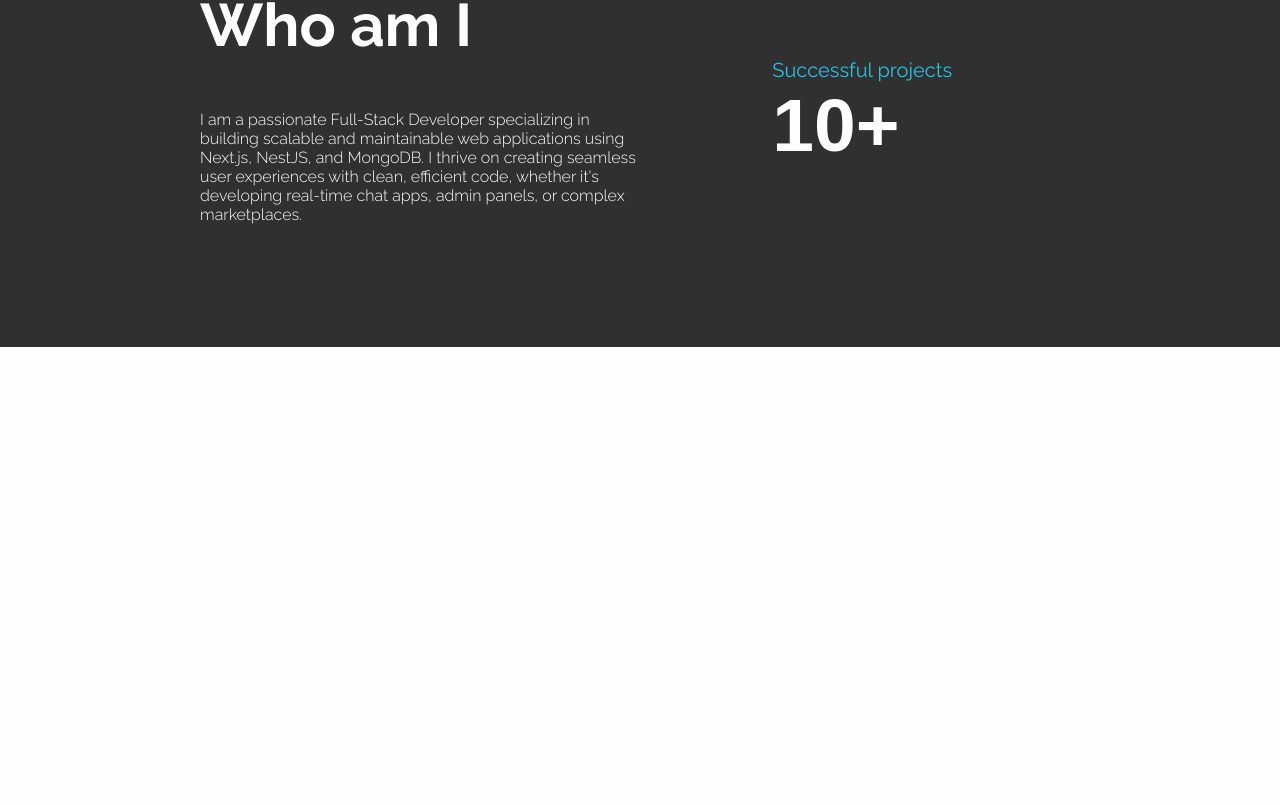
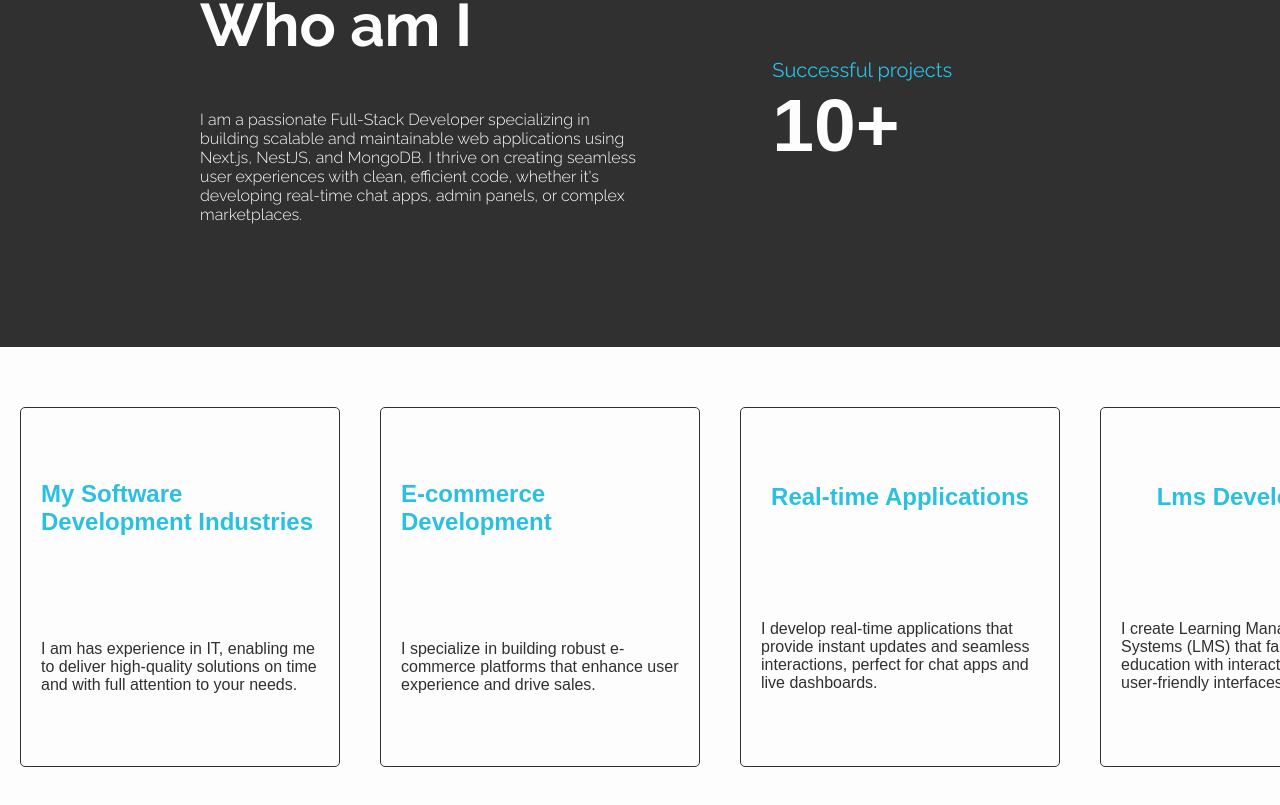
Before and after one commit to LychokZZ/Landing, a Next.js app: page / in a window 1280 px wide. Shown: the part 933-1738 px from the top of the page. Built offline with nearby package versions, Linux system fonts and the light colour scheme.

Commit message:
add next block

```diff
--- a/src/component/Main/Technologies/Technologies.module.scss
+++ b/src/component/Main/Technologies/Technologies.module.scss
@@ -1,5 +1,35 @@
-.TechnologiesContainer{
+.TechnologiesContainer {
     width: 100vw;
     height: 60vh;
     background-color: $Background;
+    display: flex;
+    align-items: center;
+    overflow-x: auto;
+    overflow-y: hidden;
+    scroll-behavior: smooth;
+    white-space: nowrap;
+    box-sizing: border-box;
 }
+
+.TechnologyItem {
+    flex-shrink: 0;
+    width: 25vw;
+    height: 45vh;
+    padding: 20px;
+    margin: 0 20px;
+    background-color: $Background;
+    border-radius: 5px;
+    color: $Background;
+    display: flex;
+    flex-direction: column;
+    justify-content: space-around;
+    align-items: center;
+    white-space: wrap;
+    border: solid 1px $MainText;
+}
+.Title{
+    color: $AnyText;
+}
+.Description{
+    color: $MainText;
+}
--- a/src/component/Main/Technologies/Technologies.tsx
+++ b/src/component/Main/Technologies/Technologies.tsx
@@ -1,9 +1,45 @@
+'use client';
+import { useState } from 'react';
 import s from './Technologies.module.scss';
 
 const Technologies = () =>{
+    const [Technologies, setTechnologies] = useState(
+        [
+            {
+            title: 'My Software Development Industries',
+            description: 'I am has experience in IT, enabling me to deliver high-quality solutions on time and with full attention to your needs.'
+            },
+            {
+            title: 'E-commerce Development',
+            description: 'I specialize in building robust e-commerce platforms that enhance user experience and drive sales.'
+            },
+            {
+            title: 'Real-time Applications',
+            description: 'I develop real-time applications that provide instant updates and seamless interactions, perfect for chat apps and live dashboards.'
+            },
+            {
+            title: 'Lms Development',
+            description: 'I create Learning Management Systems (LMS) that facilitate online education with interactive features and user-friendly interfaces.'
+            },
+            {
+            title: 'Blog , Forum, and Community Platforms',
+            description: 'I build engaging blog, forum, and community platforms that foster interaction and content sharing among users.'
+            },
+            {
+            title: 'Admin Panels and Dashboards',
+            description: 'I design intuitive admin panels and dashboards that provide comprehensive control and insights into application performance.'
+        }
+        ]
+
+    )
     return (
         <section className={s.TechnologiesContainer} >
-
+                {Technologies.map((item, index) => (
+                    <div className={s.TechnologyItem} key={index}>
+                        <h1 className={s.Title}>{item.title}</h1>
+                        <p className={s.Description}>{item.description}</p>
+                    </div>
+                ))}
         </section>
     )
 }
```
